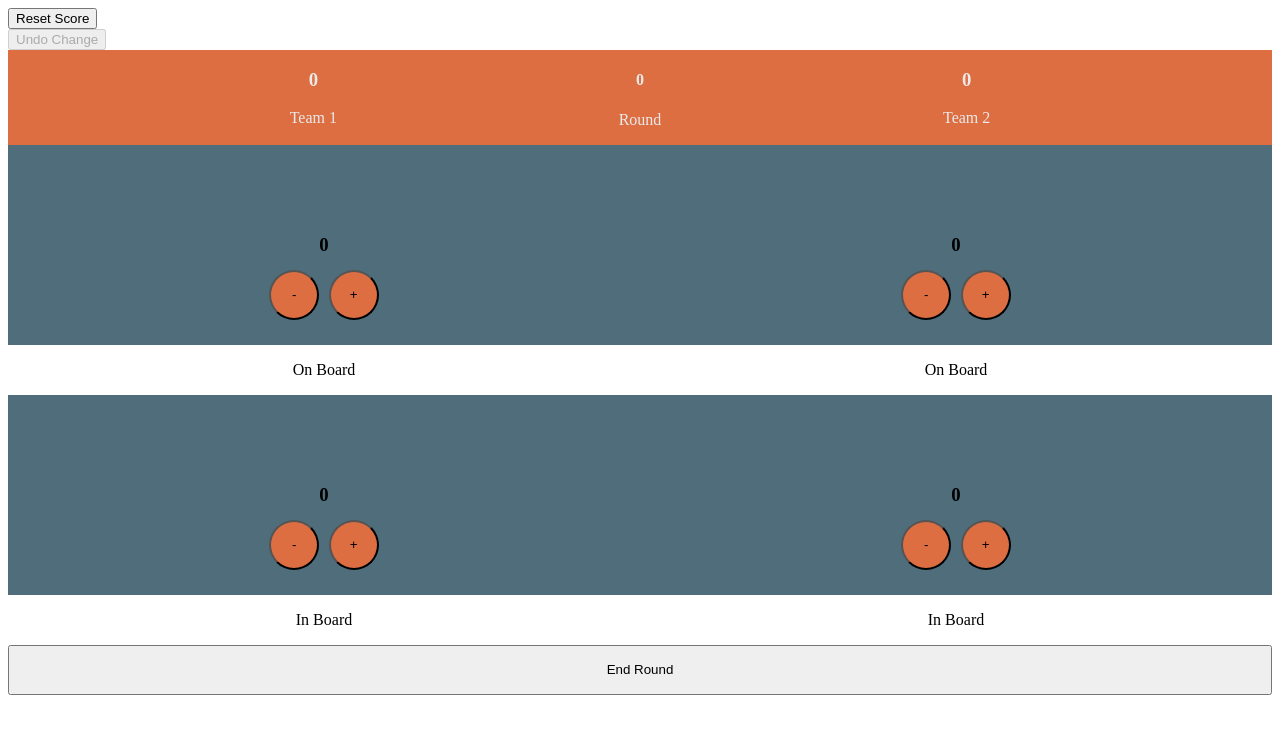
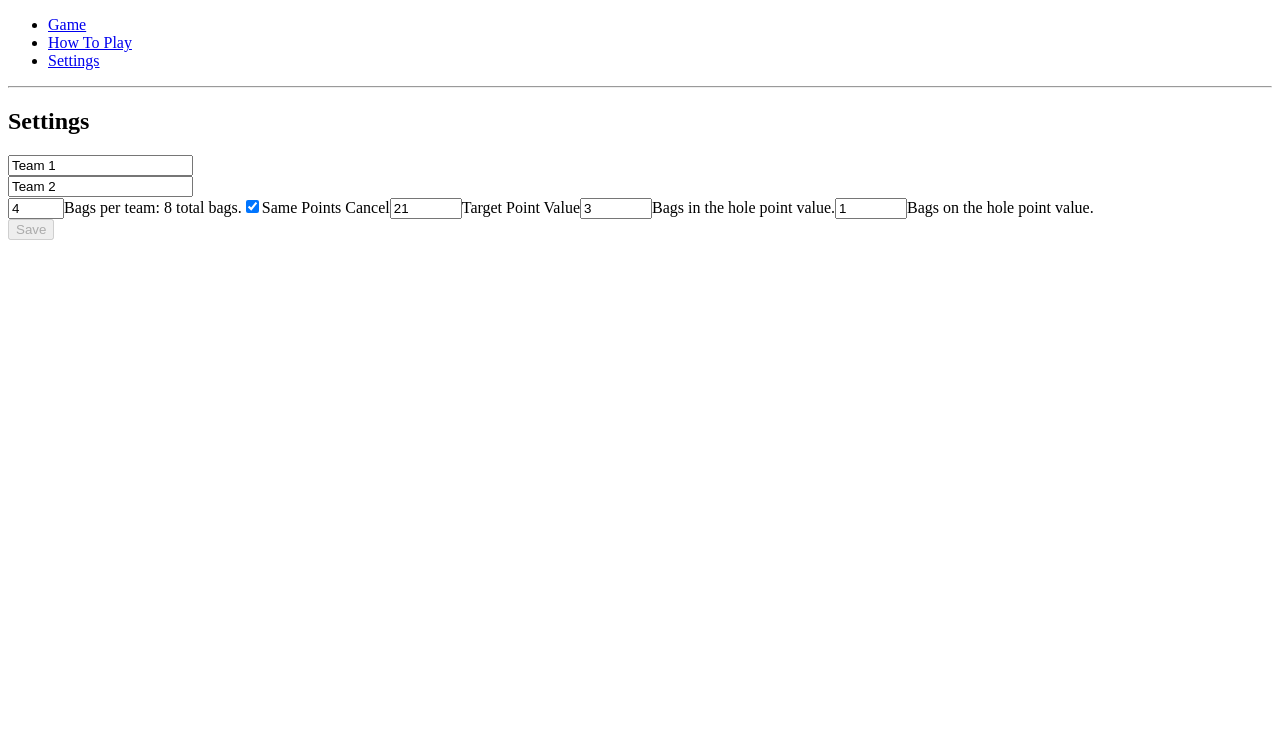
Before and after one commit to BennettTheTiger/CornHoleApp, a React (Create React App) app: page /settings in a window 1280 px wide. Shown: the top 734 px of the page. Built offline with nearby package versions, Linux system fonts and the light colour scheme.

Commit message:
Added routes (pages)

```diff
--- a/package.json
+++ b/package.json
@@ -7,13 +7,14 @@
     "immutability-helper": "^3.0.1",
     "node-sass": "^4.12.0",
     "prop-types": "^15.7.2",
+    "ramda": "^0.26.1",
     "react": "^16.8.6",
     "react-dom": "^16.8.6",
     "react-redux": "^7.1.0",
+    "react-router-dom": "^5.0.1",
     "react-scripts": "3.0.1",
     "redux": "^4.0.1",
-    "redux-thunk": "^2.3.0",
-    "ramda": "^0.26.1"
+    "redux-thunk": "^2.3.0"
   },
   "scripts": {
     "start": "react-scripts start",
--- a/src/index.js
+++ b/src/index.js
@@ -1,6 +1,9 @@
 import React from 'react';
 import ReactDOM from 'react-dom';
+import { BrowserRouter as Router, Route, Link } from "react-router-dom";
 import App from './App';
+import HowToPage from './routes/HowTo/Howto'
+import SettingsContainer from './routes/Settings/SettingsContainer'
 import * as serviceWorker from './serviceWorker';
 import { createStore, applyMiddleware, compose } from 'redux';
 import { Provider } from 'react-redux';
@@ -15,7 +18,29 @@ const store = createStore(
   composeEnhancer(applyMiddleware(thunk)),
 );
 
-ReactDOM.render(<Provider store={store}><App /></Provider>, document.getElementById('root'));
+ReactDOM.render(<Provider store={store}>
+  <Router>
+      <div>
+        <ul>
+          <li>
+            <Link to="/">Game</Link>
+          </li>
+          <li>
+            <Link to="/howto">How To Play</Link>
+          </li>
+          <li>
+            <Link to="/settings">Settings</Link>
+          </li>
+        </ul>
+
+        <hr />
+
+        <Route exact path="/" component={App} />
+        <Route path="/howto" component={HowToPage} />
+        <Route path="/settings" component={SettingsContainer} />
+      </div>
+    </Router>
+</Provider>, document.getElementById('root'));
 
 // If you want your app to work offline and load faster, you can change
 // unregister() to register() below. Note this comes with some pitfalls.
--- /dev/null
+++ b/src/routes/HowTo/Howto.js
@@ -0,0 +1,13 @@
+import React from 'react'
+
+
+const HowTo = () => {
+return (
+    <div className="how-to">
+        <h2>Rules</h2>
+
+    </div>
+)
+}
+
+export default HowTo
--- /dev/null
+++ b/src/routes/Settings/SettingsContainer.js
@@ -0,0 +1,91 @@
+import React from 'react'
+import { connect } from 'react-redux'
+import NameEditor from './components/namEditor/nameEditor'
+
+const SettingsContainer = (props) => {
+
+    console.warn(props);
+    const { config, team1, team2 } = props;
+
+    return(
+        <div className="settings">
+            <h2>Settings</h2>
+            <NameEditor placeholder={team1.name}/>
+            <NameEditor placeholder={team2.name}/>
+            <div className="game-varients">
+
+            </div>
+            <div className="game-config">
+                <input
+                    id="bagNum"
+                    type="number"
+                    defaultValue={config.bags}
+                    min={0}
+                    max={10}
+                    title="Number of bags per team"
+                    onChange={() => console.log('changed')}
+                />
+                <label for="bagNum">{`Bags per team: ${config.bags * 2} total bags.`}</label>
+                <input
+                    id="ptsCancel"
+                    type="checkbox"
+                    title="Should points cancel?"
+                    checked={config.ptsCancel}
+                    onChange={() => console.log('changed')}
+                />
+                <label for="ptsCancel">Same Points Cancel</label>
+                <input
+                    id="targetScore"
+                    type="number"
+                    defaultValue={config.targetScore}
+                    min={0}
+                    max={9999}
+                    title="Minimum points to win."
+                    checked={config.ptsCancel}
+                    onChange={() => console.log('changed')}
+                />
+                <label for="targetScore">Target Point Value</label>
+                <input
+                    id="inVal"
+                    type="number"
+                    defaultValue={config.inVal}
+                    min={1}
+                    max={9999}
+                    title="Points for gettings bags in the hole."
+                    checked={config.ptsCancel}
+                    onChange={() => console.log('changed')}
+                />
+                <label for="inVal">Bags in the hole point value.</label>
+                <input
+                    id="onVal"
+                    type="number"
+                    defaultValue={config.onVal}
+                    min={1}
+                    max={9999}
+                    title="Bags on the hole point value."
+                    checked={config.ptsCancel}
+                    onChange={() => console.log('changed')}
+                />
+                <label for="onVal">Bags on the hole point value.</label>
+            </div>
+            <button disabled>Save</button>
+        </div>
+    )
+}
+
+const mapStateToProps = (state, passed) => {
+    //console.log(state.config, passed)
+    return {
+        config: state.config,
+        team1: state.team1,
+        team2: state.team2
+    }
+}
+
+const mapDispatchToProps = (dispatch) => {
+    return {
+
+    }
+}
+
+export default connect(mapStateToProps,mapDispatchToProps)(SettingsContainer)
--- /dev/null
+++ b/src/routes/Settings/components/namEditor/nameEditor.js
@@ -0,0 +1,26 @@
+import React from 'react'
+import PropTypes from 'prop-types';
+
+const NameEditer = (props) => {
+
+    console.warn(props)
+    return (
+        <div className="name-container">
+            <input type="text"
+                defaultValue={props.placeholder}></input>
+        </div>
+    )
+}
+
+NameEditer.defaultProps = {
+    placeholder: 'Team Name Here'
+}
+
+NameEditer.prototype = {
+    placeholder: PropTypes.string,
+    label: PropTypes.string,
+    handleChange: PropTypes.func
+}
+
+
+export default NameEditer
--- a/src/utils/initState.js
+++ b/src/utils/initState.js
@@ -1,10 +1,10 @@
 export const initState = {
     config: {
         bags: 4,
-        teamsOf2: false,
         ptsCancel:true,
         winByTwo: true,
         targetScore: 21,
+        overReset: 16,
         inVal: 3,
         onVal: 1
     },
```
Also changed, not shown: src/utils/util.js (deleted, +0 -14 lines), 1 other file (tests, documents, lock files or other folders).
